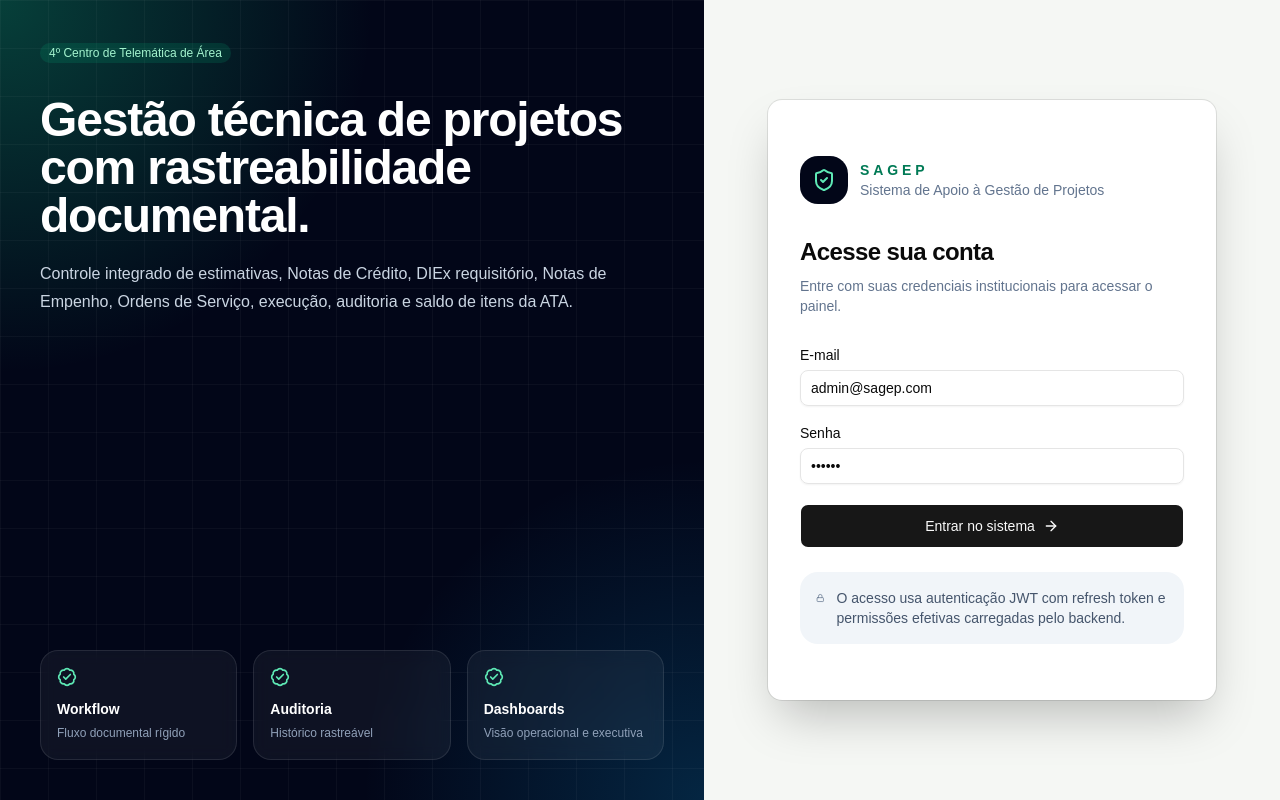
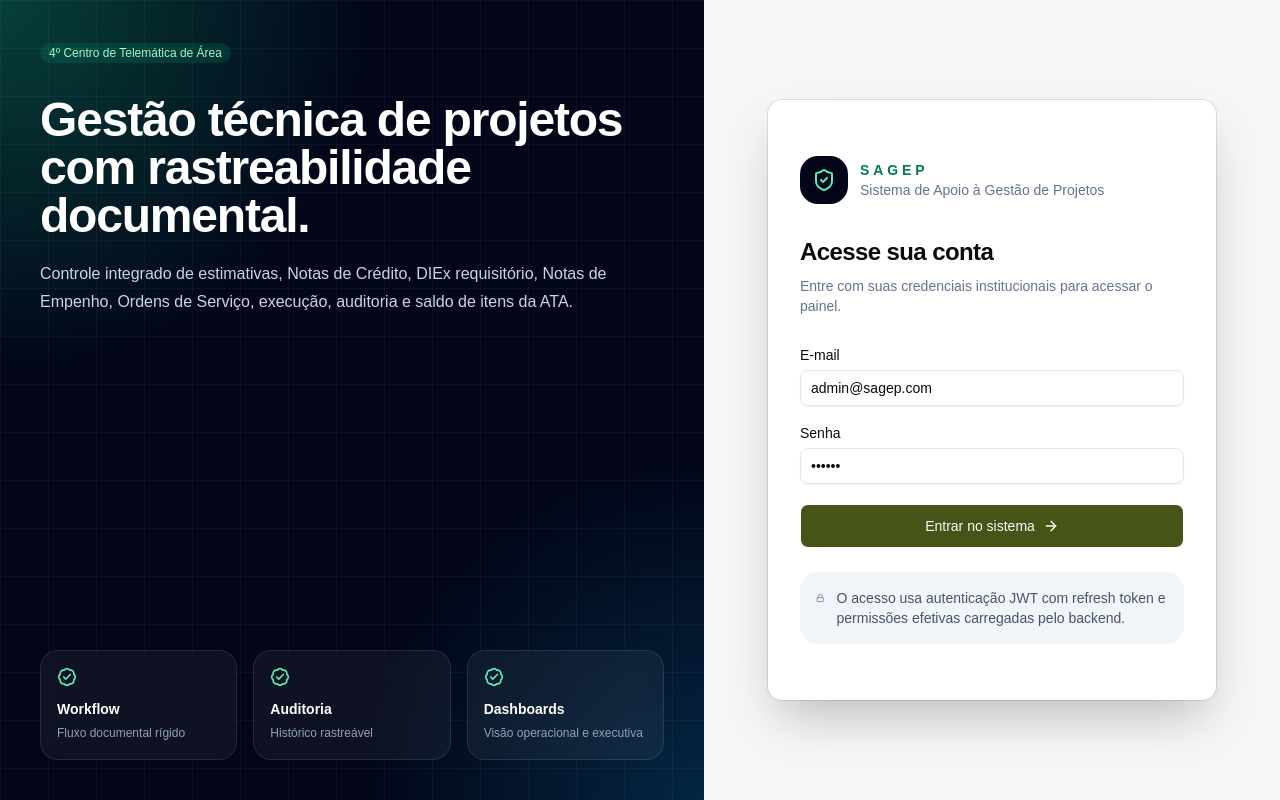
Before and after one commit to limachluiz/sagep-web, a React (Vite) app: page /login in a window 1280 px wide. Built offline with nearby package versions, Linux system fonts and the light colour scheme.

Commit message:
consolidar fundação do frontend

```diff
--- a/src/index.css
+++ b/src/index.css
@@ -55,32 +55,32 @@
     --card-foreground: oklch(0.145 0 0);
     --popover: oklch(1 0 0);
     --popover-foreground: oklch(0.145 0 0);
-    --primary: oklch(0.205 0 0);
+    --primary: oklch(0.42 0.085 120);
     --primary-foreground: oklch(0.985 0 0);
-    --secondary: oklch(0.97 0 0);
-    --secondary-foreground: oklch(0.205 0 0);
-    --muted: oklch(0.97 0 0);
-    --muted-foreground: oklch(0.556 0 0);
-    --accent: oklch(0.97 0 0);
-    --accent-foreground: oklch(0.205 0 0);
+    --secondary: oklch(0.95 0.018 110);
+    --secondary-foreground: oklch(0.3 0.055 120);
+    --muted: oklch(0.96 0.012 110);
+    --muted-foreground: oklch(0.5 0.025 115);
+    --accent: oklch(0.91 0.035 112);
+    --accent-foreground: oklch(0.3 0.055 120);
     --destructive: oklch(0.577 0.245 27.325);
     --border: oklch(0.922 0 0);
     --input: oklch(0.922 0 0);
-    --ring: oklch(0.708 0 0);
-    --chart-1: oklch(0.87 0 0);
-    --chart-2: oklch(0.556 0 0);
-    --chart-3: oklch(0.439 0 0);
-    --chart-4: oklch(0.371 0 0);
-    --chart-5: oklch(0.269 0 0);
+    --ring: oklch(0.53 0.09 120);
+    --chart-1: oklch(0.49 0.1 125);
+    --chart-2: oklch(0.68 0.12 95);
+    --chart-3: oklch(0.4 0.07 135);
+    --chart-4: oklch(0.74 0.08 75);
+    --chart-5: oklch(0.3 0.045 120);
     --radius: 0.625rem;
-    --sidebar: oklch(0.985 0 0);
-    --sidebar-foreground: oklch(0.145 0 0);
-    --sidebar-primary: oklch(0.205 0 0);
+    --sidebar: oklch(0.25 0.035 120);
+    --sidebar-foreground: oklch(0.96 0.01 110);
+    --sidebar-primary: oklch(0.67 0.11 105);
     --sidebar-primary-foreground: oklch(0.985 0 0);
-    --sidebar-accent: oklch(0.97 0 0);
-    --sidebar-accent-foreground: oklch(0.205 0 0);
-    --sidebar-border: oklch(0.922 0 0);
-    --sidebar-ring: oklch(0.708 0 0);
+    --sidebar-accent: oklch(0.32 0.045 120);
+    --sidebar-accent-foreground: oklch(0.98 0.005 110);
+    --sidebar-border: oklch(1 0 0 / 12%);
+    --sidebar-ring: oklch(0.67 0.11 105);
 }
 
 .dark {
```
